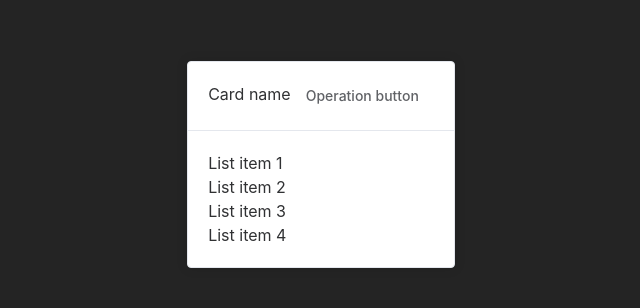
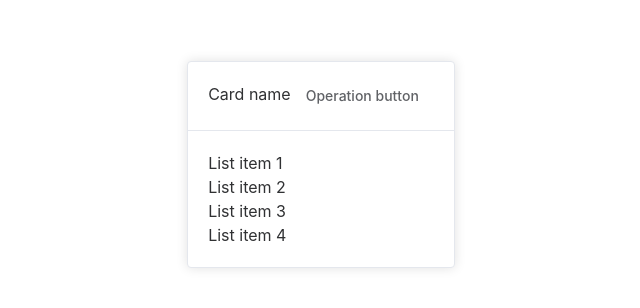
Before and after one commit to super-simple-solution/spider-web, a Vue app: page / in a window 1280 px wide. Shown: the part 236-544 px from the top of the page, without its empty margins (319-959 px from the left). Built offline with nearby package versions, Linux system fonts and the light colour scheme.

Commit message:
import element-plus

```diff
--- a/src/style.css
+++ b/src/style.css
@@ -9,7 +9,7 @@
 
   color-scheme: light dark;
   color: rgba(255, 255, 255, 0.87);
-  background-color: #242424;
+  /* background-color: #242424; */
 
   font-synthesis: none;
   text-rendering: optimizeLegibility;
```
